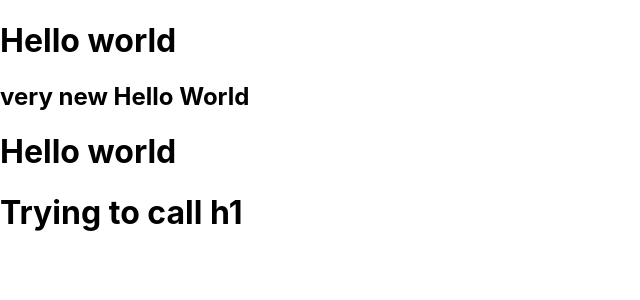
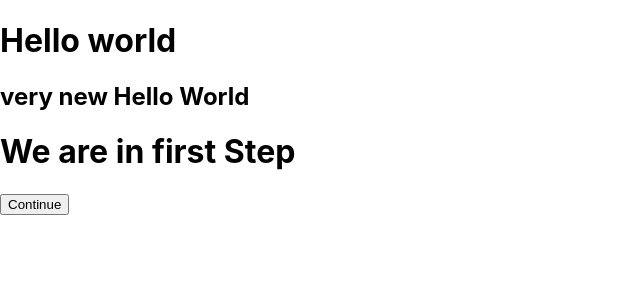
Before and after one commit to AkshayDevkate/final, a React (Create React App) app: page / in a window 1280 px wide. Shown: the top 300 px of the page, without its empty margins (0-640 px from the left). Built offline with nearby package versions, Linux system fonts and the light colour scheme.

Commit message:
Forms steps with continue and back functions

```diff
--- /dev/null
+++ b/src/components/FormSteps/FinalStep.js
@@ -0,0 +1,27 @@
+import React, { Component } from 'react';
+
+export class FinalStep extends Component {
+    continue = e => {
+        e.preventDefault();
+        this.props.nextStep();
+      };
+
+      back = e => {
+        e.preventDefault();
+        this.props.prevStep();
+      };
+    render () {
+        const { values, handleChange } = this.props;
+        return(
+            <>
+            <h1> We are in final step</h1>
+
+            <button onChange={this.back}>Back</button>
+            </>
+
+        );
+    }
+
+}
+
+export default FinalStep;
--- a/src/components/FormSteps/FirstStep.js
+++ b/src/components/FormSteps/FirstStep.js
@@ -3,18 +3,26 @@ import React, { Component } from 'react';
 
 export class FirstStep extends Component {
 
+    continue = e => {
+        e.preventDefault();
+        this.props.nextStep();
+      };
+
+
     render () {
+        const { values, handleChange } = this.props;
 
         return (
+       <>
 
-            <h1>Hello world </h1>
+       <h1> We are in first Step </h1>
+            <button onClick={this.continue}> Continue </button>
+       </>
 
             );
 
     }
 
-
-
 }
 
 export default FirstStep;
--- /dev/null
+++ b/src/components/FormSteps/SecondStep.js
@@ -0,0 +1,31 @@
+import React, { Component } from "react";
+
+
+export class SecondStep extends Component {
+    continue = e => {
+        e.preventDefault();
+        this.props.nextStep();
+      };
+
+      back = e => {
+        e.preventDefault();
+        this.props.prevStep();
+      };
+    render () {
+        const { values, handleChange } = this.props;
+
+        return (
+            <>
+
+            <h2>We are in step two</h2>
+           <button onClick={this.continue}> Continue </button>
+           <button onClick={this.back}> Back </button>
+            </>
+
+
+
+        );
+    }
+}
+
+export default SecondStep;
--- /dev/null
+++ b/src/components/FormSteps/ThirdStep.js
@@ -0,0 +1,30 @@
+import React, { Component } from "react";
+
+export class ThirdStep extends Component {
+
+    continue = e => {
+        e.preventDefault();
+        this.props.nextStep();
+      };
+
+      back = e => {
+        e.preventDefault();
+        this.props.prevStep();
+      };
+    render () {
+        const { values, handleChange } = this.props;
+        return (
+            <>
+            <h1> We are in third step</h1>
+            <h1>Hello world </h1>
+            <button onClick={this.continue}> Continue </button>
+            <button onClick={this.back}> Back</button>
+            </>
+
+
+        );
+
+    }
+}
+
+export default ThirdStep;
--- a/src/components/UserForm.js
+++ b/src/components/UserForm.js
@@ -1,33 +1,122 @@
 
 import React, { Component } from 'react';
 import FirstStep from './FormSteps/FirstStep';
-
+import SecondStep from './FormSteps/SecondStep';
+import ThirdStep from './FormSteps/ThirdStep';
+import FourthStep from './FormSteps/FourthStep';
+import FinalStep from './FormSteps/FinalStep';
 
 export class UserForm extends Component {
 
     state = {
         step: 1,
+        ptz: '',
+        consume: '',
+        wallbox: '',
+        battery: '',
+        meters: '',
+        name:'',
+        email:'',
+        phone:'',
+        total: 0,
+        message: '',
+        sq: 0,
+        option: true,
     }
+
+     // Proceed to next step
+  nextStep = () => {
+    const { step } = this.state;
+    this.setState({
+      step: step + 1
+    });
+  };
+
+   // Go back to prev step
+   prevStep = () => {
+    const { step } = this.state;
+    this.setState({
+      step: step - 1
+    });
+  };
+
+    // Handle fields change
+    handleChange = input => e => {
+        this.setState({ [input]: e.target.value });
+      };
 
 render() {
     const {step} = this.state;
+    const { ptz, consume, wallbox, battery, meters, total, message, sq, option } = this.state;
+    const values = { ptz, consume, wallbox, battery, meters, total, message, sq, option};
+
 
     switch (step) {
         case 1:
             return (
                 <>
-                <FirstStep/>
-                <div>
+                <FirstStep
+                nextStep={this.nextStep}
+                handleChange={this.handleChange}
+                values={values}
+                />
+                </>
+                );
 
-                     <h1> Trying to call h1</h1>
-                </div>
-                </>
 
+        case 2:
+        return (
+            <SecondStep
+            nextStep={this.nextStep}
+            handleChange={this.prevStep}
+            />
+        )
+
+        case 3:
+        return (
+          <ThirdStep
+             nextStep={this.nextStep}
+             prevStep={this.prevStep}
+             handleChange={this.handleChange}
+             handlenewChange={this.handlenewChange}
+             sqtopanel={this.sqtopanel}
+             values={values}
+             meters={meters}
+             message={message}
+             sq={sq}
+          />
+        );
+
+        case 4:
+            return(
+
+                <FourthStep
+                nextStep={this.nextStep}
+                prevStep={this.prevStep}
+                handleChange={this.handleChange}
+                values={values}
+              />
+
+            );
+
+            case 5:
+                return(
+                  <div className='form'>
+                    <FinalStep
+                    nextStep={this.nextStep}
+                    prevStep={this.prevStep}
+                    handleChange={this.handleChange}
+                    values={values}
+                  />
+                  </div>
                 );
-          default:
+
+        default:
           return (
                 <>
-                <FirstStep/>
+                <h1>Not imported
+
+                </h1>
                 </>
           );
     }
```
Also changed, not shown: src/components/FormSteps/FourthStep.js (added).
